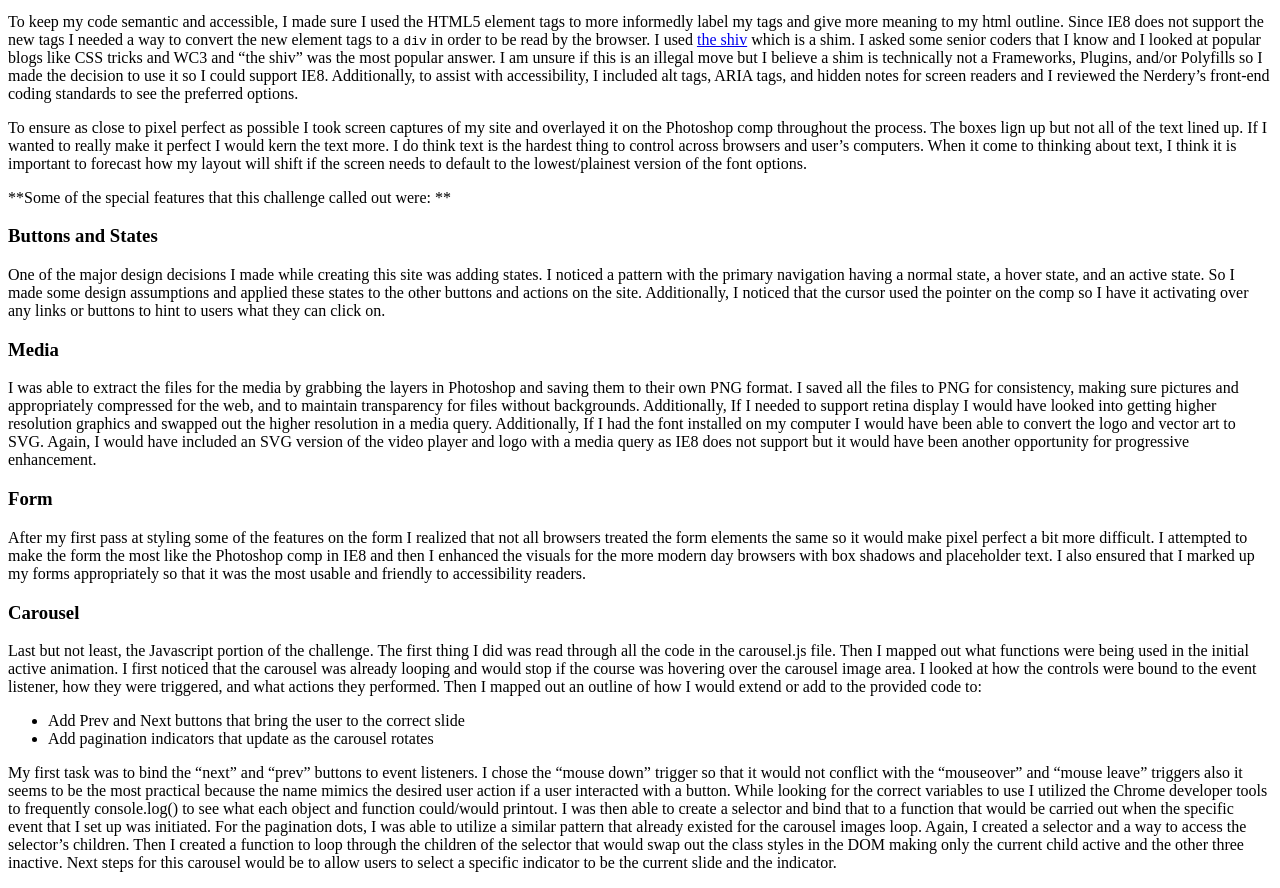
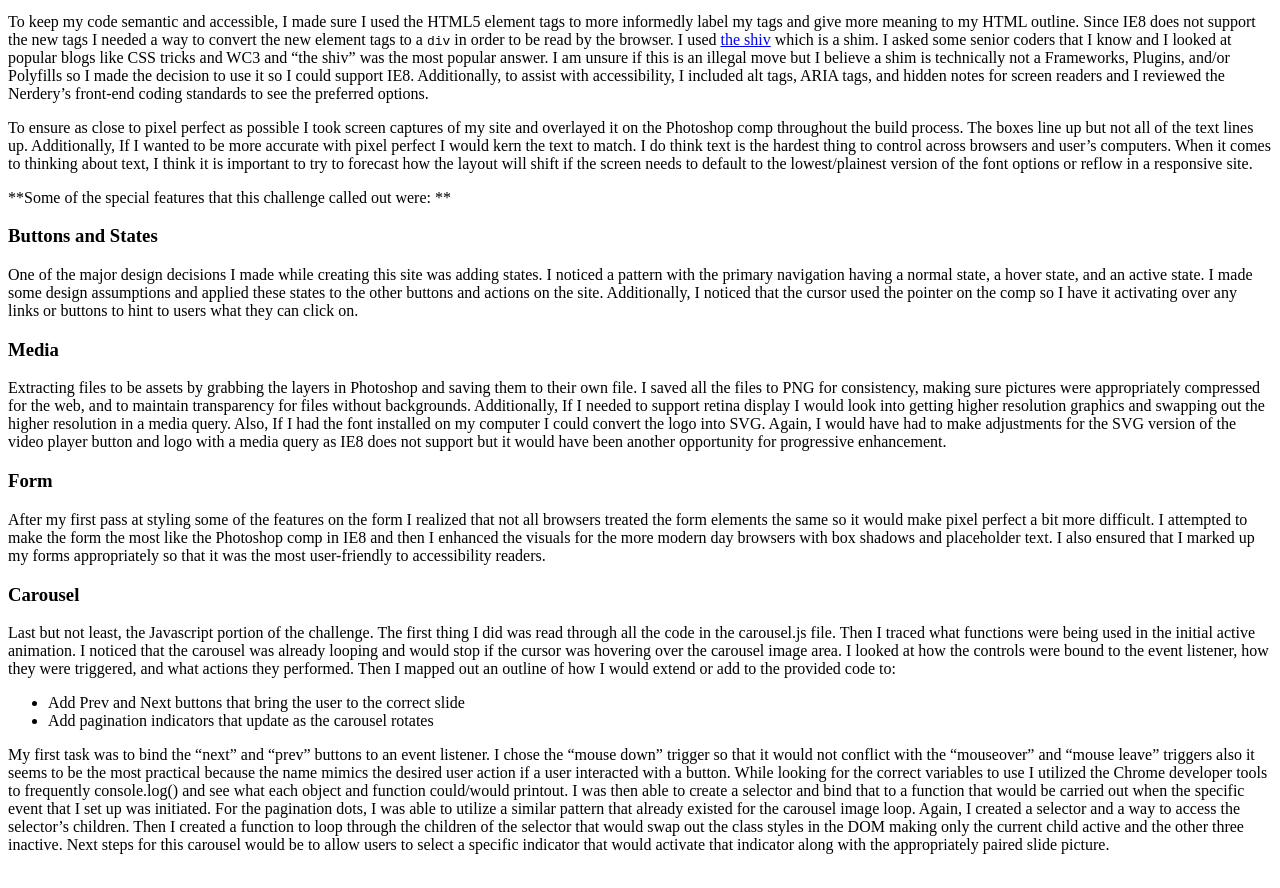
Before and after one commit to srhbinion/csat, a plain HTML site: page README.html in a window 1280 px wide. Shown: the part 763-1651 px from the top of the page. Drawn offline with Linux system fonts and the light colour scheme.

Commit message:
write up

```diff
--- a/README.html
+++ b/README.html
@@ -37,35 +37,36 @@
 
 <p>The main layout of any well-designed site is a grid. Had I added breakpoints for a responsive site, that fit intelligently on different screens, it would be ideal to have content organized out into sections on a grid. I acquired my grid dimensions by analyzing the Photoshop file and gathering that it was a 10 column site. I created a 10 column fluid grid with gutters and used the guideline dimensions to figure out percentages.</p>
 
-<p>To keep my code semantic and accessible, I made sure I used the HTML5 element tags to more informedly label my tags and give more meaning to my html outline. Since IE8 does not support the new tags I needed a way to convert the new element tags to a <code>div</code> in order to be read by the browser. I used <a href="https://github.com/aFarkas/html5shiv">the shiv</a> which is a shim. I asked some senior coders that I know and I looked at popular blogs like CSS tricks and WC3 and &#8220;the shiv&#8221; was the most popular answer. I am unsure if this is an illegal move but I believe a shim is technically not a Frameworks, Plugins, and/or Polyfills so I made the decision to use it so I could support IE8. Additionally, to assist with accessibility, I included alt tags, ARIA tags, and hidden notes for screen readers and I reviewed the Nerdery&#8217;s front-end coding standards to see the preferred options.</p>
+<p>To keep my code semantic and accessible, I made sure I used the HTML5 element tags to more informedly label my tags and give more meaning to my HTML outline. Since IE8 does not support the new tags I needed a way to convert the new element tags to a <code>div</code> in order to be read by the browser. I used <a href="https://github.com/aFarkas/html5shiv">the shiv</a> which is a shim. I asked some senior coders that I know and I looked at popular blogs like CSS tricks and WC3 and &#8220;the shiv&#8221; was the most popular answer. I am unsure if this is an illegal move but I believe a shim is technically not a Frameworks, Plugins, and/or Polyfills so I made the decision to use it so I could support IE8. Additionally, to assist with accessibility, I included alt tags, ARIA tags, and hidden notes for screen readers and I reviewed the Nerdery&#8217;s front-end coding standards to see the preferred options.</p>
 
-<p>To ensure as close to pixel perfect as possible I took screen captures of my site and overlayed it on the Photoshop comp throughout the process. The boxes lign up but not all of the text lined up. If I wanted to really make it perfect I would kern the text more. I do think text is the hardest thing to control across browsers and user&#8217;s computers. When it come to thinking about text, I think it is important to forecast how my layout will shift if the screen needs to default to the lowest/plainest version of the font options.</p>
+<p>To ensure as close to pixel perfect as possible I took screen captures of my site and overlayed it on the Photoshop comp throughout the build process. The boxes line up but not all of the text lines up. Additionally, If I wanted to be more accurate with pixel perfect I would kern the text to match. I do think text is the hardest thing to control across browsers and user&#8217;s computers. When it comes to thinking about text, I think it is important to try to forecast how the layout will shift if the screen needs to default to the lowest/plainest version of the font options or reflow in a responsive site.</p>
 
 <p>**Some of the special features that this challenge called out were: **</p>
 
 <h3 id="buttonsandstates">Buttons and States</h3>
 
-<p>One of the major design decisions I made while creating this site was adding states. I noticed a pattern with the primary navigation having a normal state, a hover state, and an active state. So I made some design assumptions and applied these states to the other buttons and actions on the site. Additionally, I noticed that the cursor used the pointer on the comp so I have it activating over any links or buttons to hint to users what they can click on.</p>
+<p>One of the major design decisions I made while creating this site was adding states. I noticed a pattern with the primary navigation having a normal state, a hover state, and an active state. I made some design assumptions and applied these states to the other buttons and actions on the site. Additionally, I noticed that the cursor used the pointer on the comp so I have it activating over any links or buttons to hint to users what they can click on.</p>
 
 <h3 id="media">Media</h3>
 
-<p>I was able to extract the files for the media by grabbing the layers in Photoshop and saving them to their own PNG format. I saved all the files to PNG for consistency, making sure pictures and appropriately compressed for the web, and to maintain transparency for files without backgrounds. Additionally, If I needed to support retina display I would have looked into getting higher resolution graphics and swapped out the higher resolution in a media query. Additionally, If I had the font installed on my computer I would have been able to convert the logo and vector art to SVG. Again, I would have included an SVG version of the video player and logo with a media query as IE8 does not support but it would have been another opportunity for progressive enhancement.</p>
+<p>Extracting files to be assets by grabbing the layers in Photoshop and saving them to their own file. I saved all the files to PNG for consistency, making sure pictures were appropriately compressed for the web, and to maintain transparency for files without backgrounds. Additionally, If I needed to support retina display I would look into getting higher resolution graphics and swapping out the higher resolution in a media query. Also, If I had the font installed on my computer I could convert the logo into SVG. Again, I would have had to make adjustments for the SVG version of the video player button and logo with a media query as IE8 does not support but it would have been another opportunity for progressive enhancement.</p>
 
 <h3 id="form">Form</h3>
 
 <p>After my first pass at styling some of the features on the form I realized that not all browsers treated the form elements the same so it would make pixel perfect a bit more difficult. I attempted to make the form the most like the Photoshop comp in IE8 and then I enhanced the visuals for the more modern day browsers with box shadows and placeholder text. I
-also ensured that I marked up my forms appropriately so that it was the most usable and friendly to accessibility readers.</p>
+also ensured that I marked up my forms appropriately so that it was the most user-friendly to accessibility readers.</p>
 
 <h3 id="carousel">Carousel</h3>
 
-<p>Last but not least, the Javascript portion of the challenge. The first thing I did was read through all the code in the carousel.js file. Then I mapped out what functions were being used in the initial active animation. I first noticed that the carousel was already looping and would stop if the course was hovering over the carousel image area. I looked at how the controls were bound to the event listener, how they were triggered, and what actions they performed. Then I mapped out an outline of how I would extend or add to the provided code to:</p>
+<p>Last but not least, the Javascript portion of the challenge. The first thing I did was read through all the code in the carousel.js file. Then I traced what functions were being used in the initial active animation. I noticed that the carousel was already looping and would stop if the cursor was hovering over the carousel image area. I looked at how the controls were bound to the event listener, how they were triggered, and what actions they performed. Then I mapped out an outline of how I would extend or add to the provided code to:</p>
 
 <ul>
 <li>Add Prev and Next buttons that bring the user to the correct slide</li>
 <li>Add pagination indicators that update as the carousel rotates</li>
 </ul>
 
-<p>My first task was to bind the &#8220;next&#8221; and &#8220;prev&#8221; buttons to event listeners. I chose the &#8220;mouse down&#8221; trigger so that it would not conflict with the &#8220;mouseover&#8221; and &#8220;mouse leave&#8221; triggers also it seems to be the most practical because the name mimics the desired user action if a user interacted with a button. While looking for the correct variables to use I utilized the Chrome developer tools to frequently console.log() to see what each object and function could/would printout. I was then able to create a selector and bind that to a function that would be carried out when the specific event that I set up was initiated. For the pagination dots, I was able to utilize a similar pattern that already existed for the carousel images loop. Again, I created a selector and a way to access the selector&#8217;s children. Then I created a function to loop through the children of the selector that would swap out the class styles in the DOM making only the current child active and the other three inactive. Next steps for this carousel would be to allow users to select a specific indicator to be the current slide and the indicator.</p>
+<p>My first task was to bind the &#8220;next&#8221; and &#8220;prev&#8221; buttons to an event listener. I chose the &#8220;mouse down&#8221; trigger so that it would not conflict with the &#8220;mouseover&#8221; and &#8220;mouse leave&#8221; triggers also it seems to be the most practical because the name mimics the desired user action if a user interacted with a button. While looking for the correct variables to use I utilized the Chrome developer tools to frequently console.log() and see what each object and function could/would printout. I was then able to create a selector and bind that to a function that would be carried out when the specific event that I set up was initiated.
+For the pagination dots, I was able to utilize a similar pattern that already existed for the carousel image loop. Again, I created a selector and a way to access the selector&#8217;s children. Then I created a function to loop through the children of the selector that would swap out the class styles in the DOM making only the current child active and the other three inactive. Next steps for this carousel would be to allow users to select a specific indicator that would activate that indicator along with the appropriately paired slide picture.</p>
 
 </body>
 </html>
```
Also changed, not shown: 1 other file.
